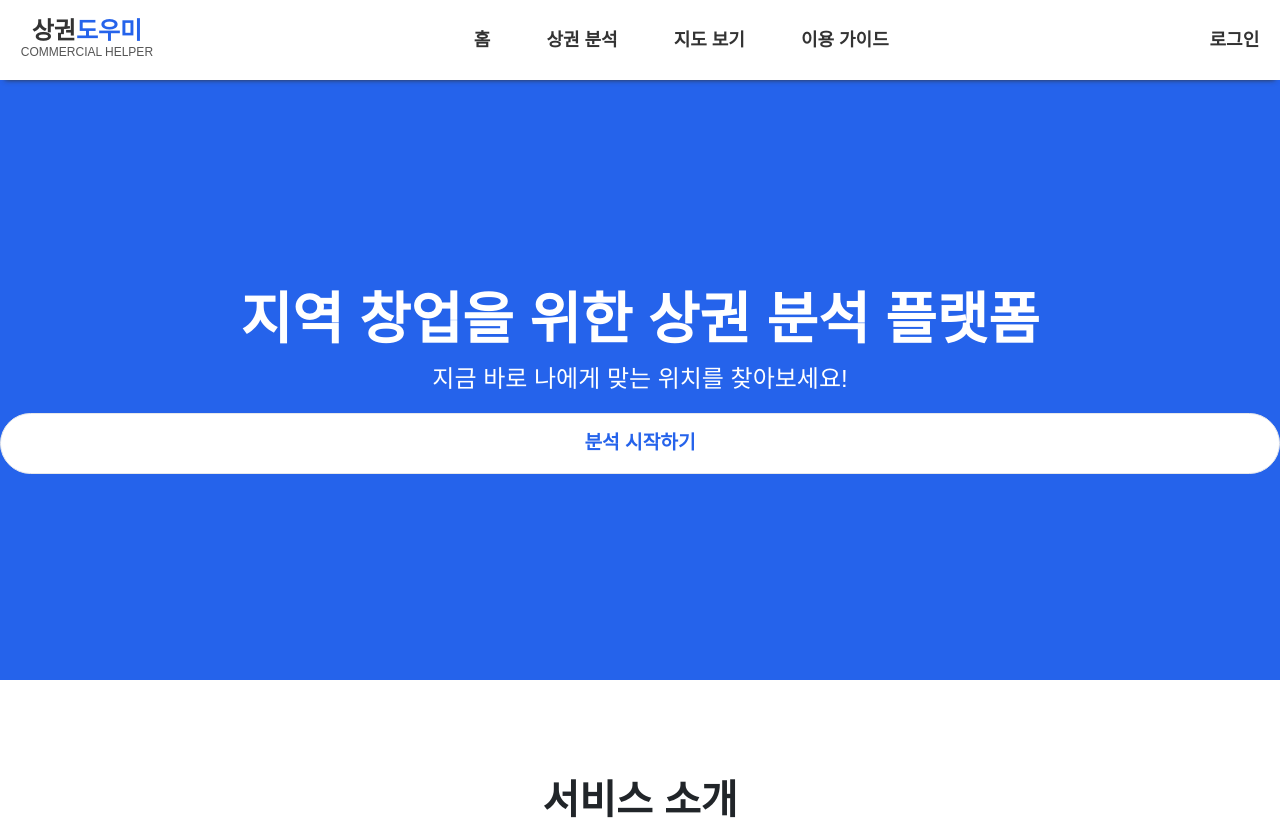
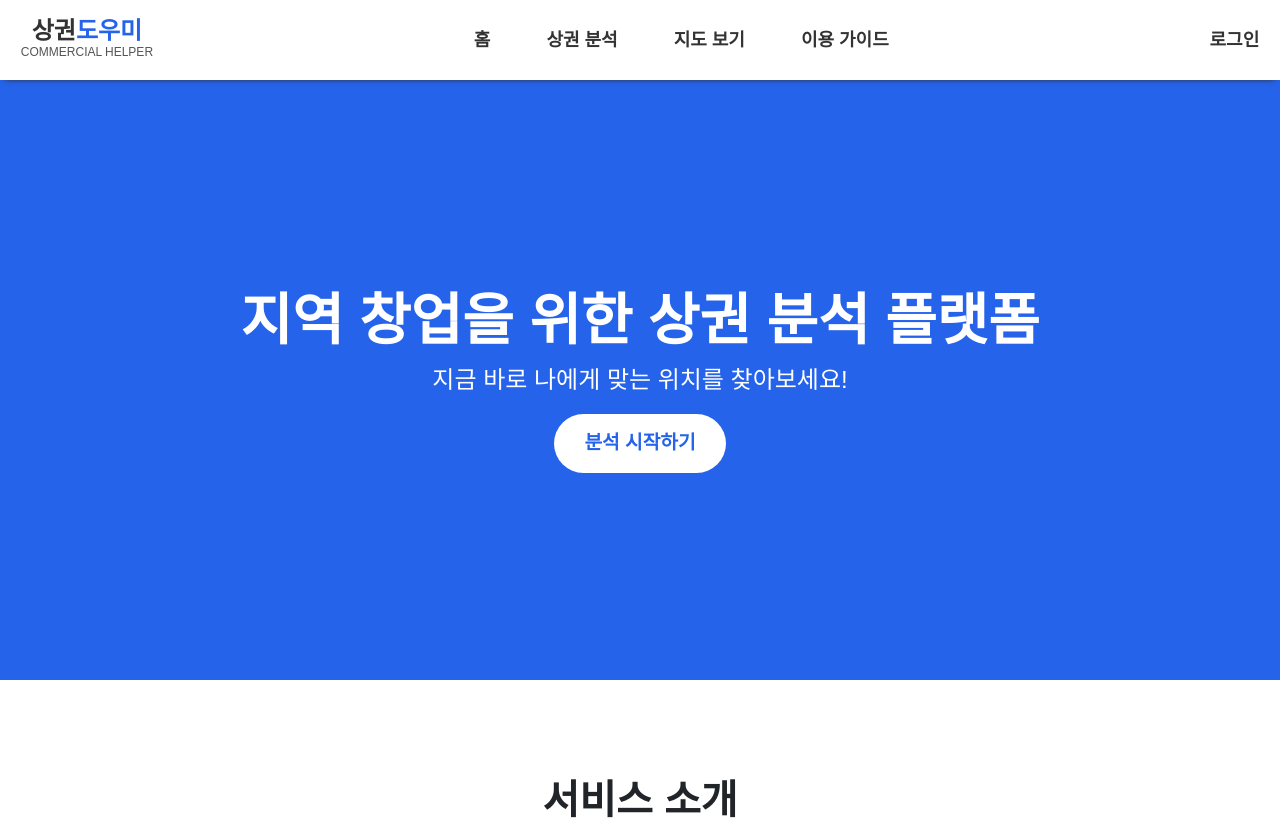
Before and after one commit to Milk0621/project-sangkwon-helper, a React (Create React App) app in the folder frontend/: page / in a window 1280 px wide. Shown: the top 820 px of the page. Built offline with nearby package versions, Linux system fonts and the light colour scheme; a small style sheet from the web is missing; a web font is replaced by a local one.

Commit message:
style: 버튼 레이아웃 깨짐 수정

```diff
--- a/frontend/src/pages/Analysis/Analysis.module.css
+++ b/frontend/src/pages/Analysis/Analysis.module.css
@@ -80,13 +80,16 @@
     gap: .5rem .8rem;
 }
 
-button {
+.analysisForm button {
     border: 1px solid var(--border-color);
     border-radius: 0.5rem;
-    width: 100%;
     padding: .5rem;
 }
 
-button:hover{
+.analysisForm button:hover{
     background-color: var(--button-hover);
 }
+
+.analysisForm .nextBtn {
+    width: 100%;
+}
```
